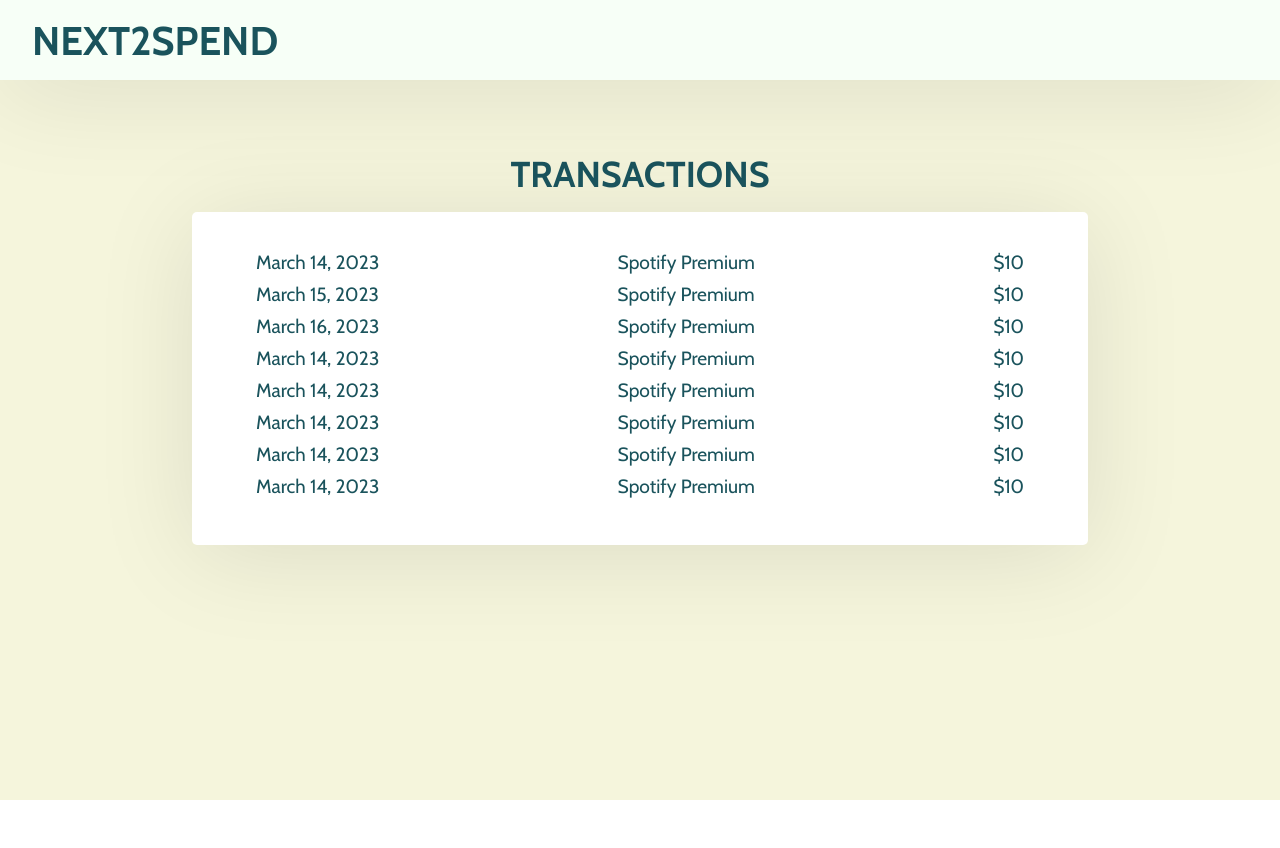
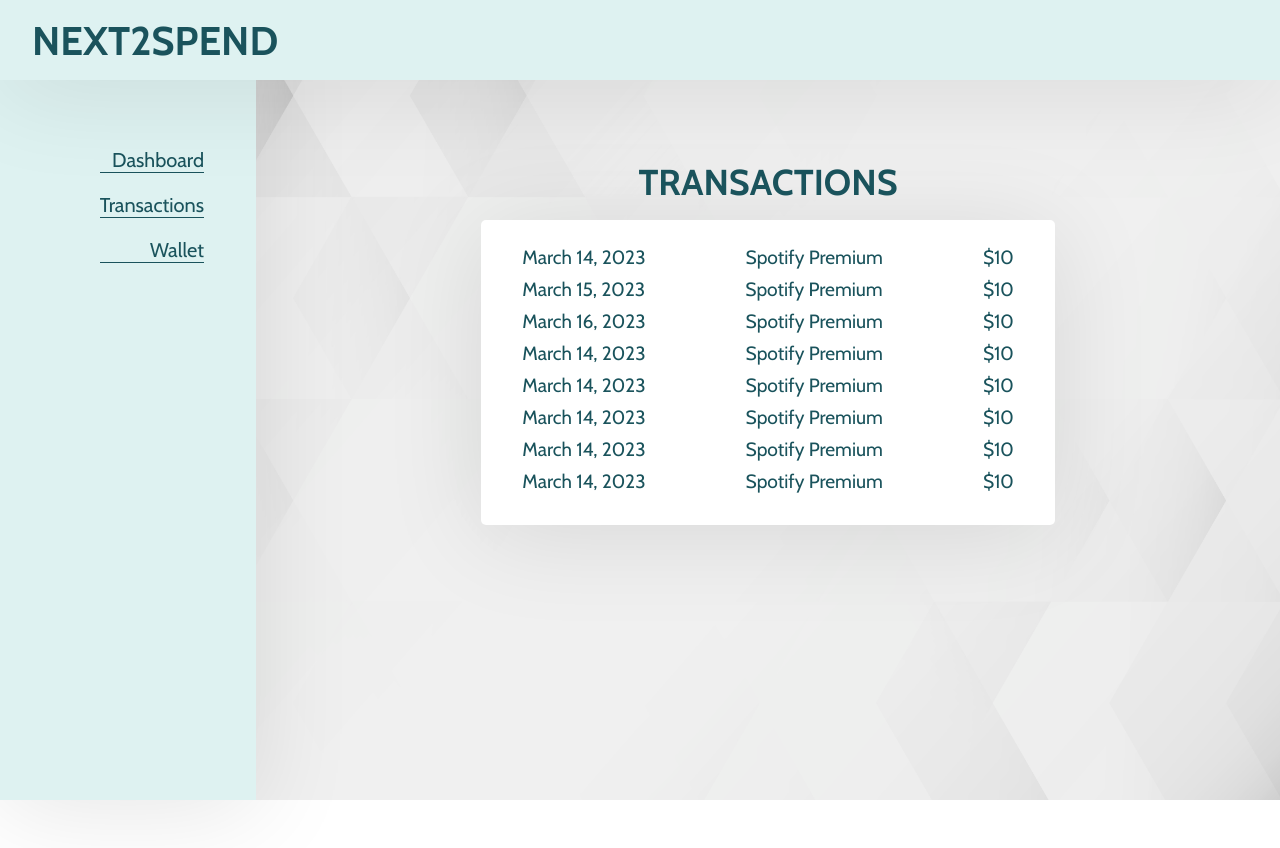
Before and after one commit to khan168/Next2Spend, a React (Create React App) app in the folder client/: page /transactions in a window 1280 px wide. Shown: the top 848 px of the page. Before the commit the page ends 800 px from the top, so only its background shows below. Built offline with nearby package versions, Linux system fonts and the light colour scheme; no server answers.

Commit message:
added design elements

```diff
--- a/client/src/components/NavBar.js
+++ b/client/src/components/NavBar.js
@@ -7,6 +7,11 @@ function NavBar(props){
 
   window.onpopstate = function (event) {
     setPathName(window.location.pathname);
+  };
+
+  const handleLogout = () => {
+    localStorage.removeItem("token");
+    window.location.reload();
   };
 
   const user = localStorage.getItem("token");
@@ -31,7 +36,10 @@ function NavBar(props){
               </a>
             </li>}
             {shouldShowHello && props.data && (
-              <li className="ButtonLinkWrapper">Hello {props.data.name}</li>
+              <li className="ButtonLinkWrapper showName">Hello, {props.data.name}</li>
+            )}
+            {shouldShowHello && props.data && (
+              <button onClick={handleLogout} className="LogoutButton showLogout">Log Out</button>
             )}
           </ul>
         </div>
--- a/client/src/components/Transactions.js
+++ b/client/src/components/Transactions.js
@@ -4,6 +4,25 @@ import "../styles/Transactions.css";
 function Transactions() {
   return (
     <div className="transactionsPage">
+        <div className="leftSide">
+            <div className="menu">
+                <ul className="menuList">
+                <li>
+                    <a href="/">Dashboard</a>
+                </li>
+                <li>
+                    <a href="/transactions">Transactions</a>
+                </li>
+                <li>
+                    <a href="/">Wallet</a>
+                </li>
+                {/* <button onClick={handleLogout} className="LogoutButton"> */}
+                    {/* Logout */}
+                {/* </button> */}
+                </ul>
+            </div>
+        </div>
+        <div className="rightSide">
             <div className="transactionsContainer">
             <h1>Transactions</h1>
             <div className='spendingsConatiner'>
@@ -51,6 +70,8 @@ function Transactions() {
                 </ul>
             </div>
             </div>
+        </div>
+
 
     </div>
   );
--- a/client/src/components/dashboard.js
+++ b/client/src/components/dashboard.js
@@ -35,9 +35,7 @@ function Dashboard(){
         toggleForm()
     }
 
-
-
-      const handleAmountChange = (event) => {
+    const handleAmountChange = (event) => {
         let inputValue = event.target.value;
         // remove all non-numeric characters except htmlFor decimal point
         inputValue = inputValue.replace(/[^0-9.]/g, '');
@@ -51,13 +49,12 @@ function Dashboard(){
           currency: 'USD'
         });
         setAmount(formattedAmount);
-      };
+    };
 
     useEffect(() => {
         const today = new Date().toISOString().split("T")[0];
         setMaxDate(today);
     }, []);
-
 
     const [showModal, setShowModal] = useState(false);
 
@@ -74,9 +71,6 @@ function Dashboard(){
               className="addForm"
               id="addTransaction"
             >
-              <button className="btn" onClick={toggleForm}>
-                Exit
-              </button>
               <label htmlFor="amount">Amount: </label>
               <input
                 type="text"
@@ -105,7 +99,10 @@ function Dashboard(){
                 required
               />{" "}
               <br />
-              <button className="btn">ADD</button>
+              <div className='btns'>
+                <button className="btn">ADD</button>
+                <button className="btn-exit" onClick={toggleForm}>EXIT</button>
+              </div>
             </form>
           </div>
         )}
@@ -121,9 +118,6 @@ function Dashboard(){
               <li>
                 <a href="/">Wallet</a>
               </li>
-              <button onClick={handleLogout} className="LogoutButton">
-                Logout
-              </button>
             </ul>
           </div>
 
@@ -133,7 +127,7 @@ function Dashboard(){
           <div className="dashboardContainer">
             <div className="moneyContainer">
               <div className="moneyLeft">
-                <h3>Money Left:${sum}</h3>
+                <h3>Money Left: ${sum}</h3>
               </div>
               <div className="cardInfo">
                 <div className="addTransactionButton">
--- a/client/src/styles/Dashboard.css
+++ b/client/src/styles/Dashboard.css
@@ -1,7 +1,6 @@
 @import url('https://fonts.googleapis.com/css2?family=Cabin:wght@400;500;600;700&display=swap');
 
 .dashboard {
-  background-color: #F7FFF7;
   height: 100%;
 }
 
@@ -12,7 +11,7 @@
   justify-content: space-between;
   margin: 0 auto;
   flex-wrap: wrap;
-  transform: translate(0%, 20%);
+  transform: translate(0%, 10vh);
   width: 100%;
 }
 
@@ -23,6 +22,10 @@
   position: absolute;
   display: flex;
   justify-content: center;
+  background-image: url("/public/background.jpg");
+  background-size: cover;
+  background-repeat: no-repeat;
+  background-position: center;
 }
 
 .menu {
@@ -48,6 +51,7 @@
 .menuList a {
   text-decoration: none;
   color: #1A535C;
+  font-family: 'Cabin', sans-serif;
 }
 
 .menuList a:hover {
@@ -58,7 +62,8 @@
   right: 80%;
   width: 20%;
   height: 100%;
-  background-color: #F7FFF7;
+  background-color: #def2f1;
+
   position: fixed;
   z-index: 10;
   box-shadow: 0 10px 100px rgba(0, 0, 0, 0.1);
@@ -66,7 +71,6 @@
 
 .moneyContainer {
   width: 100%;
-  margin: 1rem auto;
   padding: 3% 5%;
   text-align: center;
   background-color: white;
@@ -74,7 +78,6 @@
   font-family: 'Cabin';
   display: flex;
   flex-direction: row;
-  border-radius: 5px;
   box-shadow: 0 10px 100px rgba(0, 0, 0, 0.1);
   justify-content: space-between;
 }
@@ -192,9 +195,12 @@
   margin: 0 0 1rem;
   padding: 0.25rem 0.5rem;
   width: 100%;
+  padding: 0.5rem;
+  background-color: white;
+  border: 1px white solid ;
 }
 
-.addForm button {
+.btn, .btn-exit {
   padding: 0.5rem 2.5rem;
   background-color: #FFE66D;
   border-radius: 5px;
@@ -203,9 +209,19 @@
   font-weight: 700;
   border: 1px #FFE66D solid;
 }
+.btn-exit {
+  background-color: #B2B2B2;
+  border: 1px #B2B2B2 solid;
+}
 
 .addForm button:hover {
   opacity: 0.7;
+}
+
+.btns {
+  display: flex;
+  justify-content: space-between;
+
 }
 
 .overlay {
@@ -224,7 +240,8 @@
   top: 50%;
   left: 50%;
   transform: translate(-50%, -50%);
-  background-color: white;
+  background-color: #def2f1;
   padding: 2rem 2rem;
   border-radius: 10px;
+  width: 30%;
 }
--- a/client/src/styles/NavBar.css
+++ b/client/src/styles/NavBar.css
@@ -1,8 +1,8 @@
 @import url('https://fonts.googleapis.com/css2?family=Cabin:wght@400;500;600;700&display=swap');
 
 .NavBar {
-    background-color: #F7FFF7;
-    height: 5rem;
+    background-color: #def2f1 ;
+    height: 10vh;
     width: 100%;
     display: flex;
     justify-content: space-between;
@@ -12,7 +12,6 @@
     position: fixed;
     z-index: 1000;
 }
-
 
 .LogoContainer {
     display: flex;
@@ -52,3 +51,32 @@
 .ButtonLinks a:hover{
     opacity: 0.7;
 }
+
+.showName {
+    color: #1A535C;
+    font-size: 1.25rem;
+    font-family: 'Cabin', sans-serif;
+    font-weight: 700;
+    text-transform: capitalize;
+    align-items: center;
+    display: flex;
+}
+
+.showLogout {
+    margin-left: 1rem;
+    padding: 0.375rem 1rem;
+    display: inline-block;
+    font-family: 'Cabin', sans-serif;
+    font-weight: 700;
+    font-size: 1rem;
+    text-transform: uppercase;
+    color: white;
+    background-color: #1A535C;
+    border-radius: 5px;
+    text-decoration: none;
+    border: none;
+}
+
+.showLogout a:hover{
+    opacity: 0.7;
+}
--- a/client/src/styles/Transactions.css
+++ b/client/src/styles/Transactions.css
@@ -1,14 +1,23 @@
 .transactionsPage {
-    height: 90vh;
-    top: 10vh;
+    height: 100%;
+    top: 10%;
     position: relative;
     background-color: beige;
 }
 
 .transactionsContainer {
     position: relative;
-    top: 10%;
+    top: 20vh;
+    width: 80%;
 }
+
+.menu {
+    margin-top: 3rem;
+    text-align: right;
+    margin-right: 2rem;
+    display: flex;
+    justify-content: flex-end;
+  }
 
 .transactionsContainer h1 {
     font-family: Cabin, sans-serif;
```
Also changed, not shown: client/public/background.jpg (added). Lines whose indentation alone changed are shown as unchanged.
